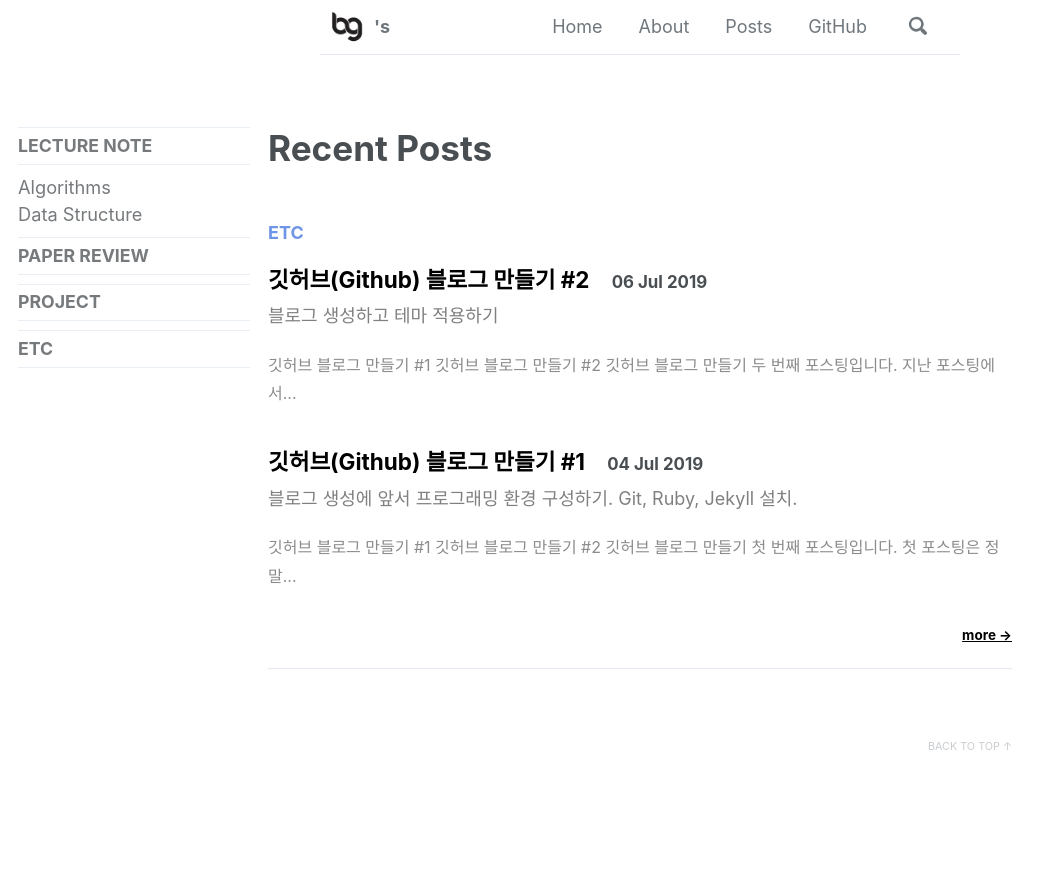
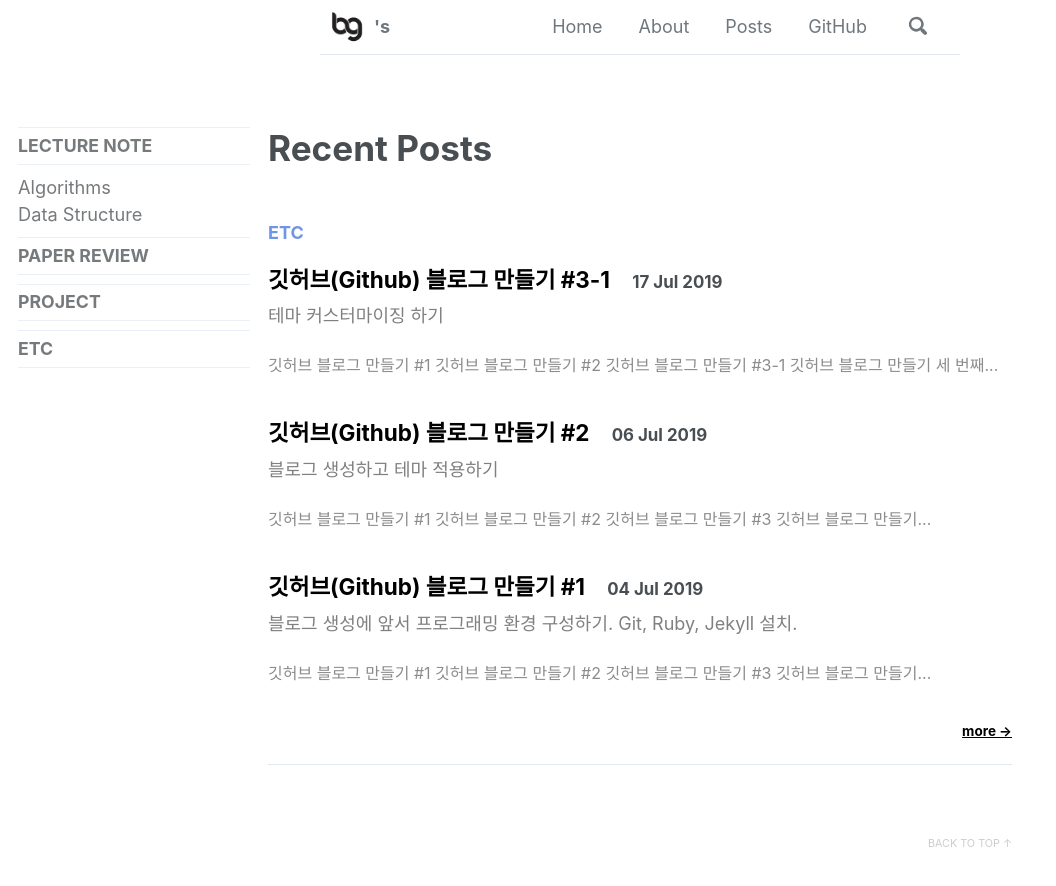
Before and after one commit to hyewonchoi4999/hyewonchoi4999.github.io, a Jekyll site: the page built from _pages/posts.md, in a window 1280 px wide and 900 px high. Shown: the top 886 px of the window, without its empty margins (0-1056 px from the left). Built offline with Jekyll 4.4.1, drawn with Linux system fonts in a browser that asks for light colours; cached includes are drawn as plain includes; nearby versions of some CDN libraries; some web fonts are replaced; some of the changed lines change nothing that is shown.

Commit message:
blog-making-3-1

```diff
--- a/_posts/etc/2019-07-04-Making-Blog-1.md
+++ b/_posts/etc/2019-07-04-Making-Blog-1.md
@@ -17,7 +17,8 @@ last_modified_at: 2019-07-04T19:10:00-10:00
 <br>
 
 **[깃허브 블로그 만들기 #1](/categories/etc/making-blog-1)**<br>
-[깃허브 블로그 만들기 #2](/categories/etc/making-blog-2)
+[깃허브 블로그 만들기 #2](/categories/etc/making-blog-2)<br>
+[깃허브 블로그 만들기 #3](/categories/etc/making-blog-3)
 
 <br>
 깃허브 블로그 만들기 첫 번째 포스팅입니다.
--- a/_posts/etc/2019-07-06-Making-Blog-2.md
+++ b/_posts/etc/2019-07-06-Making-Blog-2.md
@@ -17,7 +17,8 @@ last_modified_at: 2019-07-06T18:00:00-10:00
 <br>
 
 [깃허브 블로그 만들기 #1](/categories/etc/making-blog-1)<br>
-**[깃허브 블로그 만들기 #2](/categories/etc/making-blog-2)**
+**[깃허브 블로그 만들기 #2](/categories/etc/making-blog-2)**<br>
+[깃허브 블로그 만들기 #3](/categories/etc/making-blog-3)
 
 <br>
 깃허브 블로그 만들기 두 번째 포스팅입니다.
@@ -51,7 +52,7 @@ last_modified_at: 2019-07-06T18:00:00-10:00
 - screenshot-layouts.png
 - screenshot.png
 
-> docs 폴더 같은 경우네는 minimal-mistakes 깃허브 블로그의 샘플 페이지에 대한 정보가 저장이 돼있어요. 참고하실 분들은 지우지 않으셔도 되지만, 그대로 놔두실 경우 본인의 블로그에 샘플 페이지가 표시될 수도 있으니 알아두시면 좋을 것 같아요.
+docs 폴더 같은 경우네는 minimal-mistakes 깃허브 블로그의 샘플 페이지에 대한 정보가 저장이 돼있어요. 참고하실 분들은 지우지 않으셔도 되지만, 그대로 놔두실 경우 본인의 블로그에 샘플 페이지가 표시될 수도 있으니 알아두시면 좋을 것 같아요.
 
 ## 2. local 서버에 테마 적용하기
 다운 받은 테마를 적용하는 방법은 명령어 몇 줄만으로도 가능합니다. 먼저 cmd 창을 열어주세요. 그리고 본인의 블로그 폴더가 저장돼있는 디렉토리로 이동해주세요.
--- /dev/null
+++ b/_posts/etc/2019-07-17-Making-Blog-3-1.md
@@ -0,0 +1,116 @@
+---
+sidebar:
+    nav: "category"
+title: "깃허브(Github) 블로그 만들기 #3-1"
+excerpt: "테마 커스터마이징 하기"
+categories:
+    - ETC
+permalink: /categories/etc/making-blog-3-1
+tags: [jekyll, github, blog]
+toc: true
+toc_sticky: true
+comments: true
+share: true
+last_modified_at: 2019-07-17T15:00:00-10:00
+---
+
+[깃허브 블로그 만들기 #1](/categories/etc/making-blog-1)<br>
+[깃허브 블로그 만들기 #2](/categories/etc/making-blog-2)<br>
+**[깃허브 블로그 만들기 #3-1](/categories/etc/making-blog-3-1)**
+
+<br>
+깃허브 블로그 만들기 세 번째 포스팅입니다. 이 포스팅은 블로그에 적용된 테마가 어떻게 적용되는지 전체적인 구조에 대한 포스팅입니다. 혹시 구조적인 내용에 대해 궁금하지 않으신 분들은 가볍게 건너 뛰시면 됩니다.
+
+그 동안 이런 저런 일이 있어 지난 포스팅과 텀이 길어졌네요. 지난 두 번째 포스팅에서는 블로그를 개설하고 테마를 적용하는 방법까지 알아보았습니다. 사실 세 번째 포스팅으로 적용된 기본 테마를 커스터마이징 하는 방법과 포스트를 작성하는 방법 두 가지 중에 고민을 했지만, 조금 더 난해할 수 있는 커스터마이징 방법에 대해 작성하기로 했습니다.
+
+
+# 1. 각 폴더와 파일들의 역할
+커스터마이징에 대해 어떻게 설명을 해야할지 고민을 하다가 코드 하나하나의 수정 사항을 보여드리기보다는 전체적인 구조를 아시는 것이 우선일 것 같다고 생각해서 먼저 커스터마이징에 필요한 폴더와 파일들의 역할에 대해 제가 아는 범위 내에서 설명드리도록 하겠습니다. 제가 언급하지 않는 폴더와 파일들은 저 또한 사용한 적이 없고 기능을 알 수 없는 것들이기 때문에 양해 부탁드릴게요.
+
+지난 포스팅까지 잘 따라오셨다면 현재 local repostiroy의 파일들은 다음과 같을 거에요.
+
+![home](/assets/images/etc/home1.png)
+
+폴더와 파일의 정렬 순서는 상이할 수 있으니 참고하시기 바랍니다.
+
+## 1.1. assets
+
+- ### css/main.scss
+    **블로그 스킨, 폰트 등을 불러오는 파일**입니다.
+
+- ### images/
+    *images* 폴더가 없다면 만들어주도록 합시다. *images* 폴더에 **포스팅에 사용될 이미지들을 저장**하시면 됩니다. 사실 굳이 *assets/images*의 경로일 필요는 없다고 생각하지만, 저는 이 폴더에 이미지들을 저장하고 있습니다.
+
+## 1.2. _data
+
+- ### navigation.yml
+    상단의 Quick-Start Guide와 같이 **메뉴와 카테고리를 만들고 주소를 할당하는 파일**입니다. 상단 메뉴 말고도 이 후에 본인이 좌측에 카테고리 메뉴를 만들었을    때에도 사용됩니다.
+
+## 1.3. _include, _layouts, _sass
+세 폴더를 한 번에 설명드리는 이유는 블로그 테마를 커스터마이징할 때 이 세 폴더 안에 있는 파일들이 서로 맞물려서 작동하기 때문입니다. 먼저 기본적인 역할만 언급한 후, 제일 마지막에 예시를 들어 추가적으로 설명하도록 하겠습니다.
+
+- ### _include/
+    ***_layout* 폴더 안의 각각 다른 파일들에서 사용될 공통적인 내용과 포멧이 담긴 파일들이 저장되는 폴더**입니다.
+
+- ### _layouts/
+    이름과 같이 **블로그 각 페이지의 layout과 포멧을 설정하는 파일들이 있는 폴더**입니다. 각 파일들은 한 페이지에 표시될 내용들의 구역을 구분해줍니다.
+
+- ### _sass/
+    *_layout* 폴더의 파일들이 페이지 내부의 구역을 구분해놓았다면, *_sass* 폴더의 파일들은 **구역 내에 담길 내용물의 위치나 간격 등 조금 더 세밀한 부분을 조정**해줍니다.
+
+## 1.4. _pages
+초기에 존재하지 않는 폴더입니다. 새로 만들어주도록 합시다. **블로그의 각 페이지에서 표시할 내용들이 담긴 파일을 저장하는 폴더**입니다. 예를 들어 제 블로그의 경우 상단의 About 페이지와 Posts 페이지를 눌렀을 때 뜨는 페이지 화면이 다릅니다. 이렇게 본인이 표시하고 싶은 페이지를 각각 파일에 저장해서 이 폴더에 저장하시면 됩니다.
+
+## 1.5. _posts
+초기에 존재하지 않는 폴더입니다. 새로 만들어주도록 합시다. 이름에서 알 수 있듯이 **블로그에 포스팅할 게시글을 작성하고 저장할 폴더**입니다.
+
+## 1.6. _config.yml
+**블로그 주소, 정보, 본인 프로필 등 기본적인 내용을 수정할 수 있는 파일**입니다. 실제 커스터마이징을 할 때, 가장 먼저 열어볼 파일입니다.
+
+## 1.7. index.html
+**블로그의 메인화면 즉, 루트 페이지의 layout을 정하는 파일**입니다. 따라서 다른 layout 파일들과는 달리 루트 디렉토리에 존재합니다. 제 블로그 같은 경우는 메뉴에 Home을 따로 두어 루트 페이지와 홈 페이지의 layout이 다르게 만들었습니다. 루트 페이지는 블로그 기본 주소와 동일합니다. 즉, username.github.io가 되겠죠.
+
+# 2. 페이지 출력 구조
+각 폴더를 먼저 열어보신 분들은 아시겠지만, *_include*, *_layouts* 폴더에는 html 파일들이 들어있고, *_sass* 폴더에는 scss파일들이 들어있습니다. 그리고 *_pages*와 *_posts* 폴더에는 md파일들이 저장됩니다. 간단하게 md 파일들이 페이지의 내용물이고 html 파일은 내용물을 담는 페이지의 layout을 만들고, scss 파일들이 이 layout의 세부적인 간격과 너비 등을 조정해준다고 생각하시면 됩니다..
+
+제 블로그의 예시를 들어 전체적으로 한 페이지가 표시되는 과정을 설명하겠습니다.
+
+먼저 제 블로그의 루트페이지에서 메뉴의 포스트를 클릭한다고 합시다. 그럼 포스트 페이지의 주소로 이동되면서 포스트 페이지가 화면에 뜨겠죠?
+
+![root](/assets/images/etc/root.png)
+
+이 때 시스템 내부적으로 보면 상단 메뉴의 내용이 클릭되었으므로 ***_data*/*navigation.yml*** 파일을 들여다봅시다. 제 *navigation.yml* 파일의 내부를 보면 다음과 같은데 Posts 메뉴의 주소는 /posts/로 되어있습니다.
+
+![navi](/assets/images/etc/navi.png)
+
+그 다음 ***_pages*** 폴더에서 /posts/라는 주소가 저장된 md파일을 훑어봅시다. 모든 md파일에는 **YAML Front Matter**라고 해서 내용 이외에 페이지가 참조할 몇 가지 정보들을 저장해 놓는데, 저는 /posts.md 파일에 다음과같이 저장을 해놓았습니다.
+
+![post_md](/assets/images/etc/post_md.png)
+
+**permalink: /posts/** 라 되어있는 부분이 이 md파일이 Posts 페이지의 내용물이라는 것을 말해줍니다. 그럼 이제 layout을 불러와야겠죠. 위에서 볼 수 있듯 **layout: leaderboard**라고 명시해놓았습니다. 그럼 다시 ***_layouts*/*leaderboard.html*** 파일을 봅시다.
+
+![learderboard](/assets/images/etc/leaderboard.png)
+
+leaderboard 파일에서도 **layout: archive**라고 명시해주었습니다. 그리고 아래에 보면 **include leaderboard-single.html**이라는 코드도 있습니다. include leaderboard-single.html이라는 것은 leaderboard.html이 구분하는 구역 중 저 부분에 leaderboard-single.html의 내용을 집어넣겠다는 의미입니다. 다음으로 명시된 **_layout/archive.html** 파일을 봅시다.
+
+![archive](/assets/images/etc/archive.png)
+
+archive.html 파일도 default라는 layout을 쓰겠다고 명시해놓았네요. 그리고 아래를 보시면 leaderboard.html 파일에서 봤던 것처럼 여러 개의 include 문이 존재하고 있습니다. 그리고 제일 아래에 **"content"** 라는 부분도 보이는데, 아까 leaderboard.html 파일이 archive 파일을 layout으로 명시해놓았죠? 따라서, **archive.html 파일의 "content" 부분에 leaderboard.html 파일의 내용이 들어가게 됩니다**. 그럼 동일하게 default.html 파일에도 "content" 라는 부분이 존재할 것이고 그 곳에 archive.html 파일의 내용이 들어가게 되겠네요. default.html 파일의 내용은 생략하도록 하겠습니다.
+
+위에서 각 폴더와 파일의 역할을 설명드릴 때, *_layout* 폴더의 파일들은 큰 구역만을 구분한다고 했죠?
+
+위 사진에서
+
+    <div id="main" role="main">
+        <div class="archive">
+            <h1 id="page-title"> ... </h1>
+        </div>
+    </div>
+
+부분이 보이시나요? 이 코드가 각 구역들을 구분하는 코드입니다. 그리고 이렇게 구분된 구역 내부를 조정하려면 scss파일을 봐야겠죠. 어떤 파일을 수정할지 모르시겠다면 일단은 div 혹은 h1같은 구분자 뒤에 있는 **class=** 이나 **id=** 부분을 봅시다. **archive**와 **page-title**이 있는데 아마도 저런 이름을 가진 파일이라고 추측할 수 있습니다.
+
+***_sass/minimal-mistakes/*** 로 가시면 하위 파일들 중 ***_archive.scss*** 파일과  ***_page.scss*** 파일이 있네요. 두 파일을 열어서 쭉 훑어보시면 ***_archive.scss*** 파일에는 **.archive {...}** 함수가 있고, ***_page.scss*** 파일에는 **.page__title {...}** 함수가 있습니다. 이 함수 내부의 바디를 수정하시면 layout을 조금 더 세부적으로 수정할 수 있습니다.
+
+각 구역이 어느 파일에 있는지 도저히 모르시겠다면, 웹 브라우저 페이지에서 **f12** (크롬 기준) 버튼을 누르시면 소스코드가 뜰 거에요. 이 소스코드를 활용하시면 커스터마이징 하는데에 훨씬 도움이 될 거에요.
+
+일단, 오늘은 실제 커스터마이징에 앞서 각 파일들이 어떻게 구조적으로 연결되어 있는지 알아보았고, 사실은 이번 포스팅에서 실제 커스터마이징까지 진행하려 했으나 글이 너무 길어지는 바람에 다음 포스팅에서 이어가도록 하겠습니다.
```
Also changed, not shown: assets/images/etc/archive.png (added), assets/images/etc/home1.png (added), assets/images/etc/leaderboard.png (added), assets/images/etc/navi.png (added), assets/images/etc/post_md.png (added), assets/images/etc/root.png (added).
